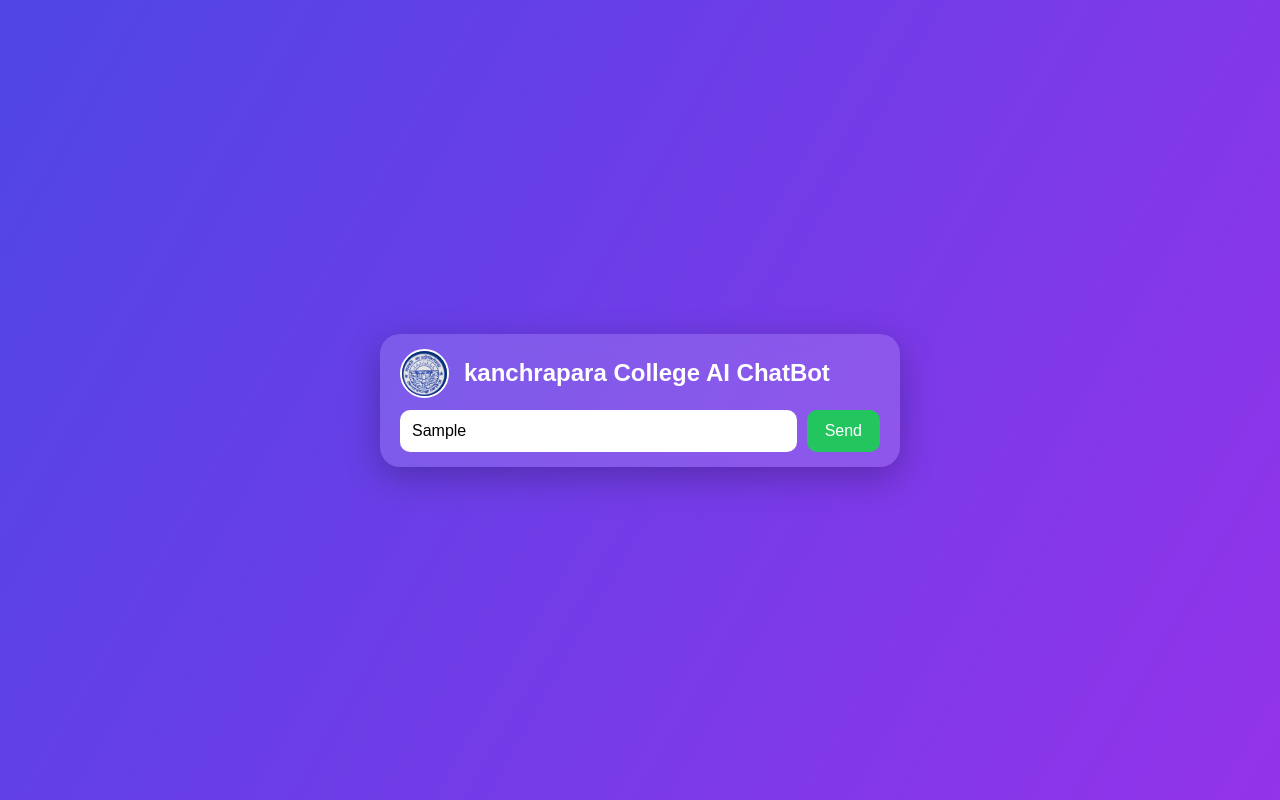
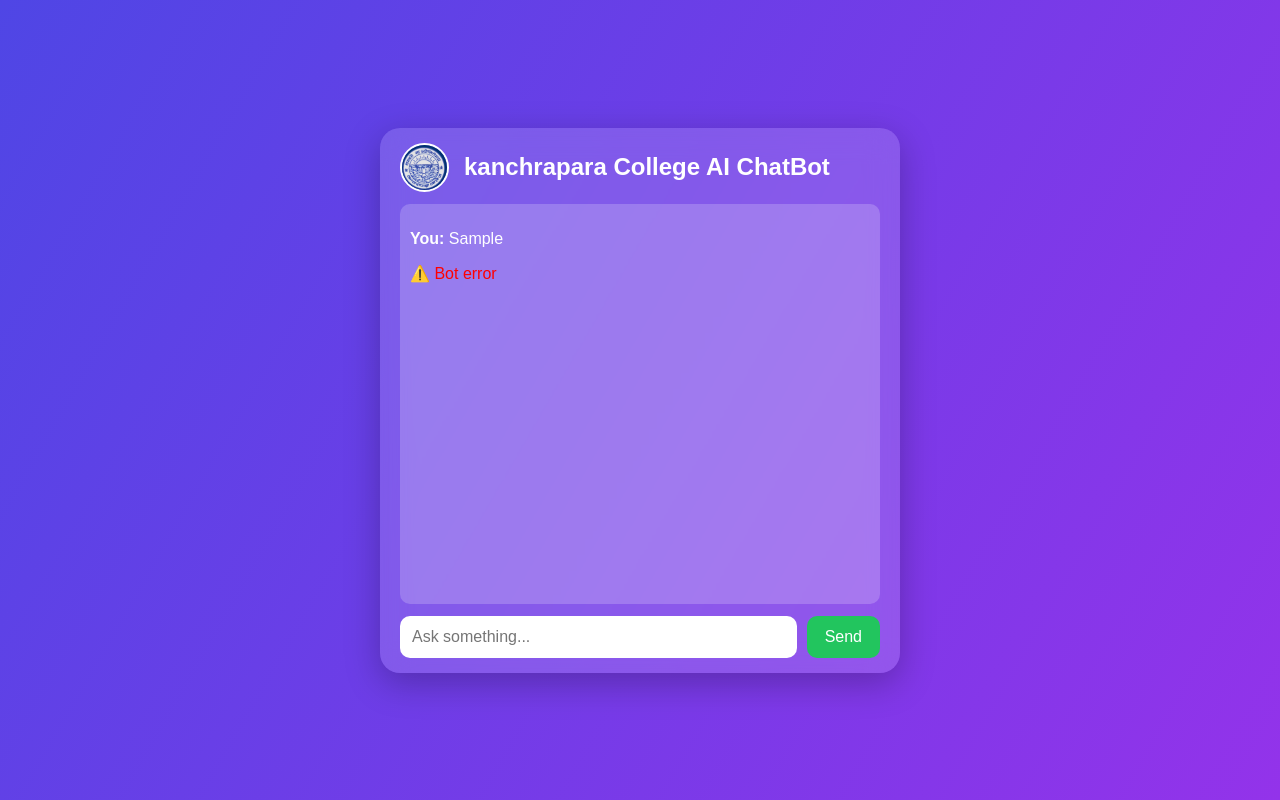
Before and after one commit to shivamdas-code/ai-chatbot, a plain HTML site: page index.html in a window 1280 px wide. Both pictures are taken after typing "Sample" into the empty fields and a click on the button "Send". Drawn offline with Linux system fonts and the light colour scheme; no server answers.

Commit message:
Update index.html

```diff
--- a/index.html
+++ b/index.html
@@ -152,7 +152,7 @@
 </div>
 
 
-        <div id="chatBox"></div>
+        <div id="chatbox"></div>
         <div id="typingIndicator">🤖 Bot is typing...</div>
 
         <div class="input-area">
@@ -162,42 +162,40 @@
     </div>
 
    <script>
-async function sendMessage() {
+function sendMessage() {
   const input = document.getElementById("userInput");
+  const chatBox = document.getElementById("chatbox");
+
+  // 🔒 HARD GUARD (prevents crash)
+  if (!chatBox) {
+    console.error("chatbox div not found");
+    return;
+  }
+
   const message = input.value.trim();
   if (!message) return;
 
-  // ✅ FIXED ID (matches HTML)
-  const chatBox = document.getElementById("chatbox");
   chatBox.innerHTML += `<p><b>You:</b> ${message}</p>`;
   input.value = "";
 
-  try {
-    const response = await fetch("/ask", {
-      method: "POST",
-      headers: { "Content-Type": "application/json" },
-      body: JSON.stringify({ question: message })
-    });
-
-    // ✅ SAFETY CHECKS
-    if (!response.ok) {
-      chatBox.innerHTML += `<p style="color:red">⚠️ Server error</p>`;
+  fetch("/ask", {
+    method: "POST",
+    headers: { "Content-Type": "application/json" },
+    body: JSON.stringify({ question: message })
+  })
+  .then(res => res.text())
+  .then(text => {
+    if (!text) {
+      chatBox.innerHTML += `<p style="color:red">⚠️ Empty response</p>`;
       return;
     }
-
-    const text = await response.text();
-    if (!text) {
-      chatBox.innerHTML += `<p style="color:red">⚠️ Empty response (server waking up)</p>`;
-      return;
-    }
-
     const data = JSON.parse(text);
     chatBox.innerHTML += `<p><b>Bot:</b> ${data.answer}</p>`;
-
-  } catch (err) {
+  })
+  .catch(err => {
+    console.error(err);
     chatBox.innerHTML += `<p style="color:red">⚠️ Bot error</p>`;
-    console.error(err);
-  }
+  });
 }
 </script>
 
```
